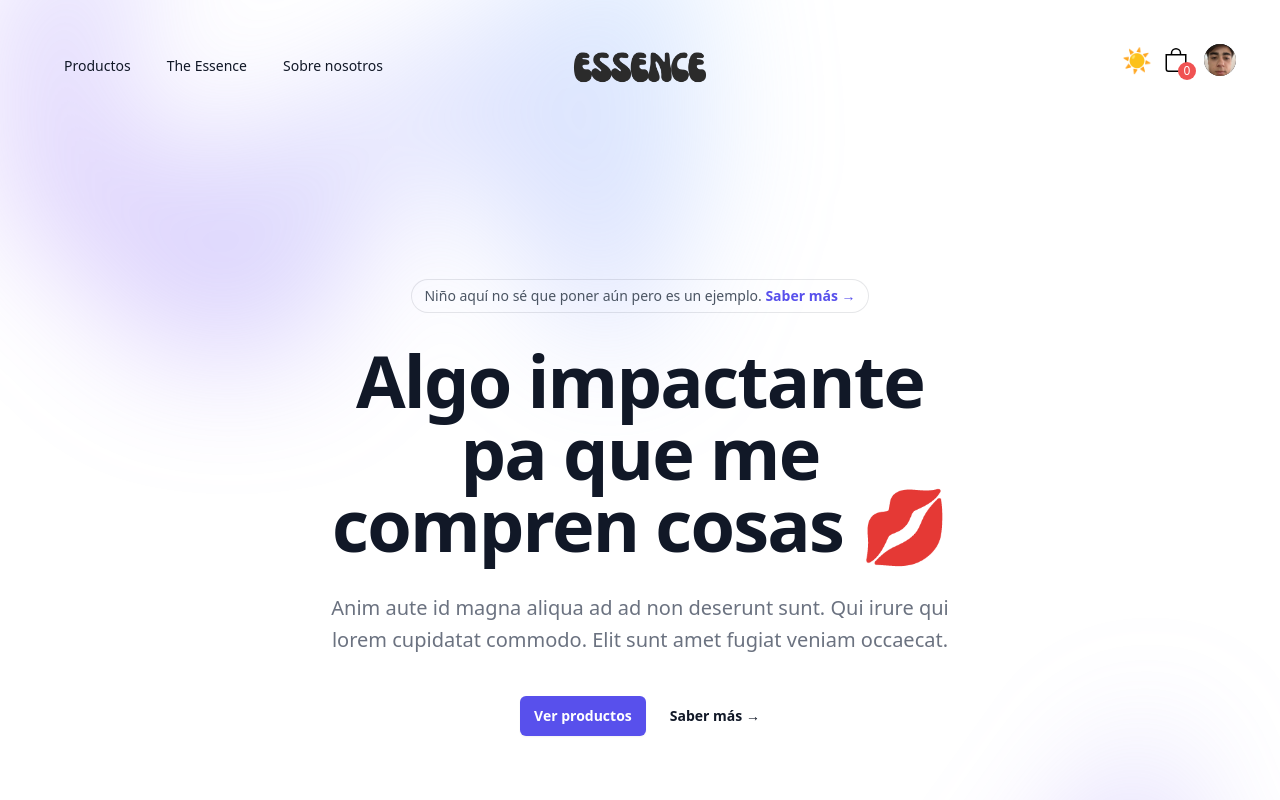
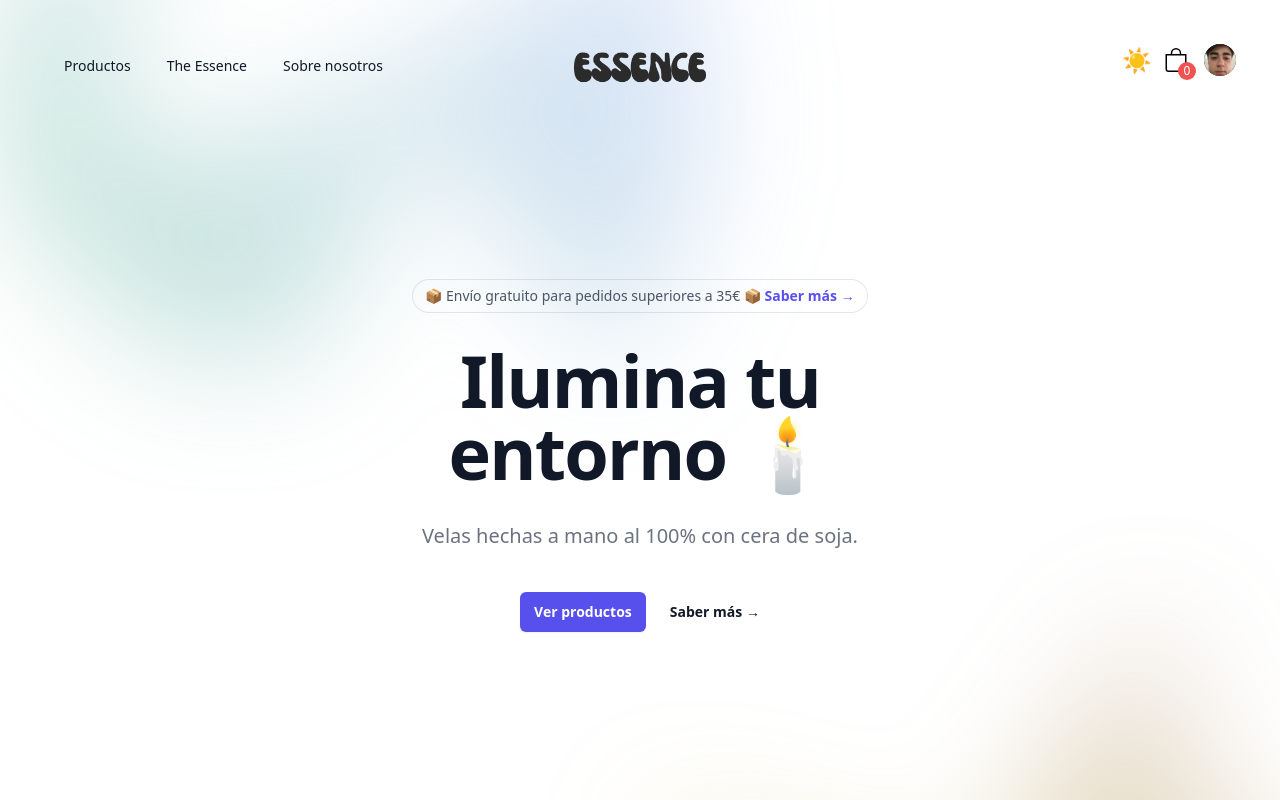
Before and after one commit to danielpsnz/essencebougies, a React (Create React App) app: page / in a window 1280 px wide. Shown: the top 800 px of the page. Built offline with nearby package versions, Linux system fonts and the light colour scheme; no server answers.

Commit message:
changed colours from hero

```diff
--- a/src/components/Hero.js
+++ b/src/components/Hero.js
@@ -1,7 +1,7 @@
 export default function Hero() {
 
   return (
-    <div className="bg-white dark:bg-slate-800">
+    <div>
 
       <div className="relative isolate px-6 pt-14 lg:px-8">
         <div
@@ -13,13 +13,13 @@ export default function Hero() {
               clipPath:
                 'polygon(74.1% 44.1%, 100% 61.6%, 97.5% 26.9%, 85.5% 0.1%, 80.7% 2%, 72.5% 32.5%, 60.2% 62.4%, 52.4% 68.1%, 47.5% 58.3%, 45.2% 34.5%, 27.5% 76.7%, 0.1% 64.9%, 17.9% 100%, 27.6% 76.8%, 76.1% 97.7%, 74.1% 44.1%)',
             }}
-            className="relative left-[calc(50%-11rem)] aspect-[1155/678] w-[36.125rem] -translate-x-1/2 rotate-[30deg] bg-gradient-to-tr from-[#902ef1] dark:from-violet-300 to-[#89ccfc] dark:to-teal-400 opacity-30 sm:left-[calc(50%-30rem)] sm:w-[72.1875rem]"
+            className="relative left-[calc(50%-11rem)] aspect-[1155/678] w-[36.125rem] -translate-x-1/2 rotate-[30deg] bg-gradient-to-tr from-[#21a850] to-[#89a4fc] dark:to-[#82582f] opacity-30 sm:left-[calc(50%-30rem)] sm:w-[72.1875rem]"
           />
         </div>
         <div className="mx-auto max-w-2xl py-32 sm:py-48 lg:py-56">
           <div className="hidden sm:mb-8 sm:flex sm:justify-center">
             <div className="relative rounded-full px-3 py-1 text-sm/6 text-gray-600 dark:text-gray-300 ring-1 ring-gray-900/10 dark:ring-gray-100/10 hover:ring-gray-900/20 dark:hover:ring-gray-100/20">
-              Niño aquí no sé que poner aún pero es un ejemplo.{' '}
+              📦 Envío gratuito para pedidos superiores a 35€ 📦{'  '}
               <a href="/" className="font-semibold text-indigo-600 dark:text-indigo-300">
                 <span aria-hidden="true" className="absolute inset-0" />
                 Saber más <span aria-hidden="true">&rarr;</span>
@@ -28,11 +28,10 @@ export default function Hero() {
           </div>
           <div className="text-center">
             <h1 className="text-balance text-5xl font-semibold tracking-tight text-gray-900 dark:text-gray-100 sm:text-7xl">
-              Algo impactante pa que me compren cosas 💋
+              Ilumina tu entorno 🕯️
             </h1>
             <p className="mt-8 text-pretty text-lg font-medium text-gray-500 dark:text-gray-400 sm:text-xl/8">
-              Anim aute id magna aliqua ad ad non deserunt sunt. Qui irure qui lorem cupidatat commodo. Elit sunt amet
-              fugiat veniam occaecat.
+              Velas hechas a mano al 100% con cera de soja.
             </p>
             <div className="mt-10 flex items-center justify-center gap-x-6">
               <a
@@ -56,7 +55,7 @@ export default function Hero() {
               clipPath:
                 'polygon(74.1% 44.1%, 100% 61.6%, 97.5% 26.9%, 85.5% 0.1%, 80.7% 2%, 72.5% 32.5%, 60.2% 62.4%, 52.4% 68.1%, 47.5% 58.3%, 45.2% 34.5%, 27.5% 76.7%, 0.1% 64.9%, 17.9% 100%, 27.6% 76.8%, 76.1% 97.7%, 74.1% 44.1%)',
             }}
-            className="relative left-[calc(50%+3rem)] aspect-[1155/678] w-[36.125rem] -translate-x-1/2 bg-gradient-to-tr from-[#902ef1] dark:from-violet-300 to-[#89ccfc] dark:to-teal-400 opacity-30 sm:left-[calc(50%+36rem)] sm:w-[72.1875rem]"
+            className="relative left-[calc(50%+3rem)] aspect-[1155/678] w-[36.125rem] -translate-x-1/2 bg-gradient-to-tr from-[#cfcc25] dark:from-[#04a3f2] to-[#6e1765] dark:to-[#97e94a] opacity-30 sm:left-[calc(50%+36rem)] sm:w-[72.1875rem]"
           />
         </div>
       </div>
--- a/src/pages/Home.js
+++ b/src/pages/Home.js
@@ -17,7 +17,7 @@ const Home = () => {
   });
 
   return (
-    <div>
+    <div className="bg-white dark:bg-slate-800">
       <Hero />
       <section className="py-20">
         <div className="container mx-auto">
```
